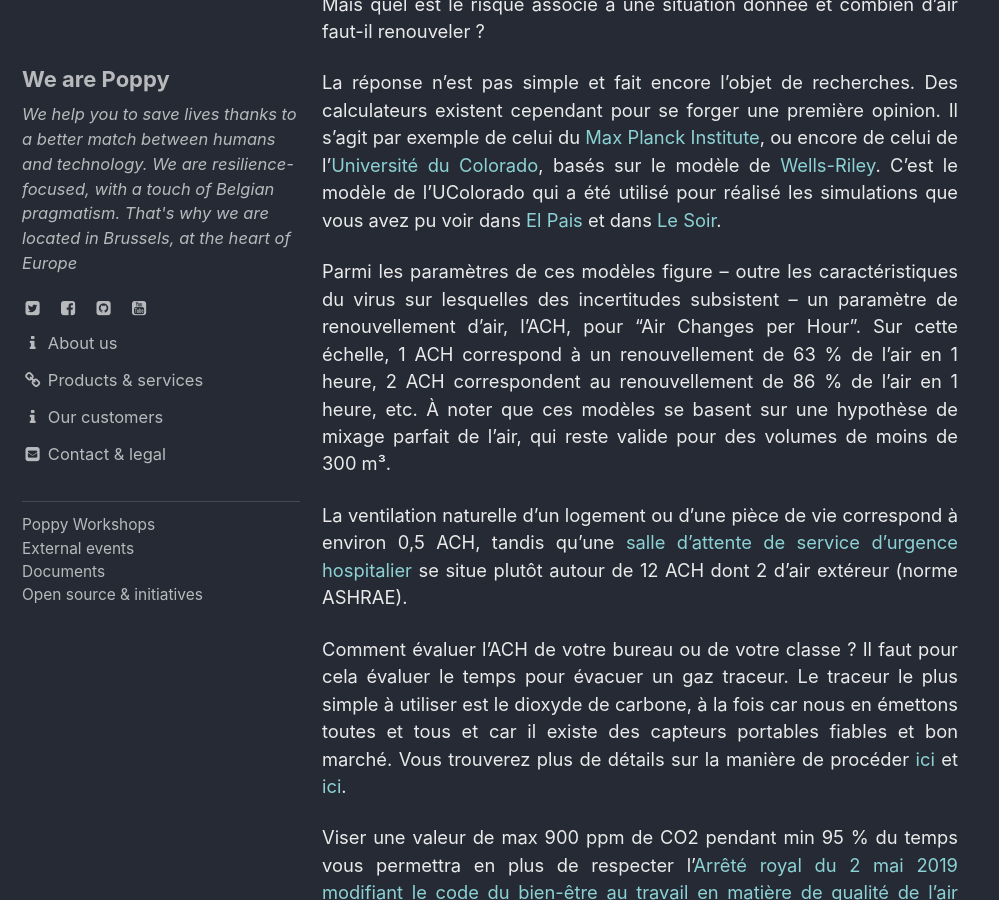
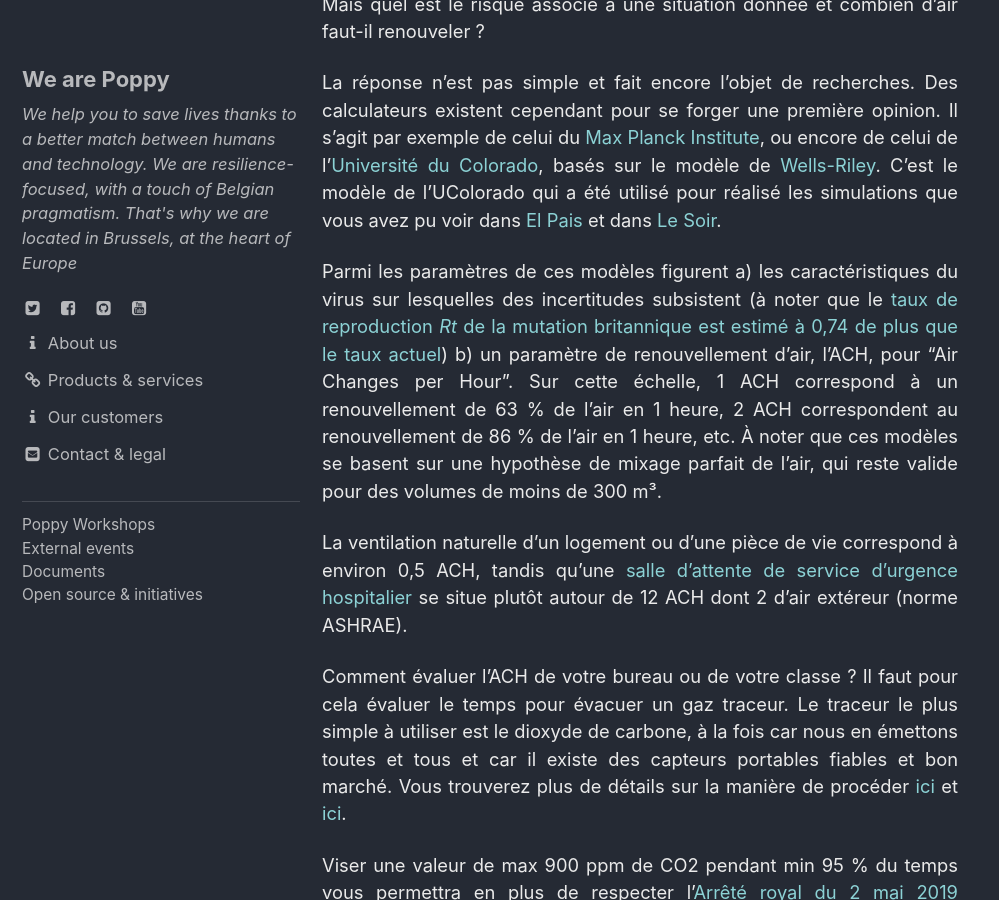
Before and after one commit to ccloquet/ccloquet.github.io, a Jekyll site: the page built from _posts/2020-12-31-ICT-aerosols.md, in a window 1280 px wide and 900 px high, scrolled down 450 px. Shown: the whole window, without its empty margins (0-999 px from the left). Built offline with Jekyll 4.4.1, drawn with Linux system fonts in a browser that asks for light colours; cached includes are drawn as plain includes.

Commit message:
Update 2020-12-31-ICT-aerosols.md

```diff
--- a/_posts/2020-12-31-ICT-aerosols.md
+++ b/_posts/2020-12-31-ICT-aerosols.md
@@ -12,7 +12,9 @@ Mais quel est le risque associé à une situation donnée et combien d'air faut-
 
 La réponse n'est pas simple et fait encore l'objet de recherches. Des calculateurs existent cependant pour se forger une première opinion. Il s'agit par exemple de celui du [Max Planck Institute](https://www.mpic.de/4747361/risk-calculator?en), ou encore de celui de l'[Université du Colorado](https://docs.google.com/spreadsheets/d/16K1OQkLD4BjgBdO8ePj6ytf-RpPMlJ6aXFg3PrIQBbQ/edit#gid=1492878576), basés sur le modèle de [Wells-Riley](https://pubmed.ncbi.nlm.nih.gov/12950586/). C'est le modèle de l'UColorado qui a été utilisé pour réalisé les simulations que vous avez pu voir dans [El Pais](https://english.elpais.com/society/2020-10-28/a-room-a-bar-and-a-class-how-the-coronavirus-is-spread-through-the-air.html) et dans [Le Soir](https://plus.lesoir.be/336123/article/2020-11-12/un-salon-un-bar-et-une-classe-comment-se-transmet-le-coronavirus-dans-lair).
 
-Parmi les paramètres de ces modèles figure -- outre les caractéristiques du virus sur lesquelles des incertitudes subsistent -- un paramètre de renouvellement d'air, l'ACH, pour "Air Changes per Hour". Sur cette échelle, 1 ACH correspond à un renouvellement de 63 % de l'air en 1 heure, 2 ACH correspondent au renouvellement de 86 % de l'air en 1 heure, etc. À noter que ces modèles se basent sur une hypothèse de mixage parfait de l'air, qui reste valide pour des volumes de moins de 300 m³.
+Parmi les paramètres de ces modèles figurent
+	a) les caractéristiques du virus sur lesquelles des incertitudes subsistent (à noter que le [taux de reproduction _Rt_ de la mutation britannique est estimé à 0,74 de plus que le taux actuel](https://www.ecdc.europa.eu/sites/default/files/documents/COVID-19-risk-related-to-spread-of-new-SARS-CoV-2-variants-EU-EEA.pdf))
+	b) un paramètre de renouvellement d'air, l'ACH, pour "Air Changes per Hour". Sur cette échelle, 1 ACH correspond à un renouvellement de 63 % de l'air en 1 heure, 2 ACH correspondent au renouvellement de 86 % de l'air en 1 heure, etc. À noter que ces modèles se basent sur une hypothèse de mixage parfait de l'air, qui reste valide pour des volumes de moins de 300 m³.
 
 La ventilation naturelle d'un logement ou d'une pièce de vie correspond à environ 0,5 ACH, tandis qu'une [salle d'attente de service d'urgence hospitalier](https://www.ashrae.org/file%20library/technical%20resources/standards%20and%20guidelines/standards%20addenda/170-2017/170_2017_p_20200302.pdf) se situe plutôt autour de 12 ACH dont 2 d'air extéreur (norme ASHRAE).
 
```
